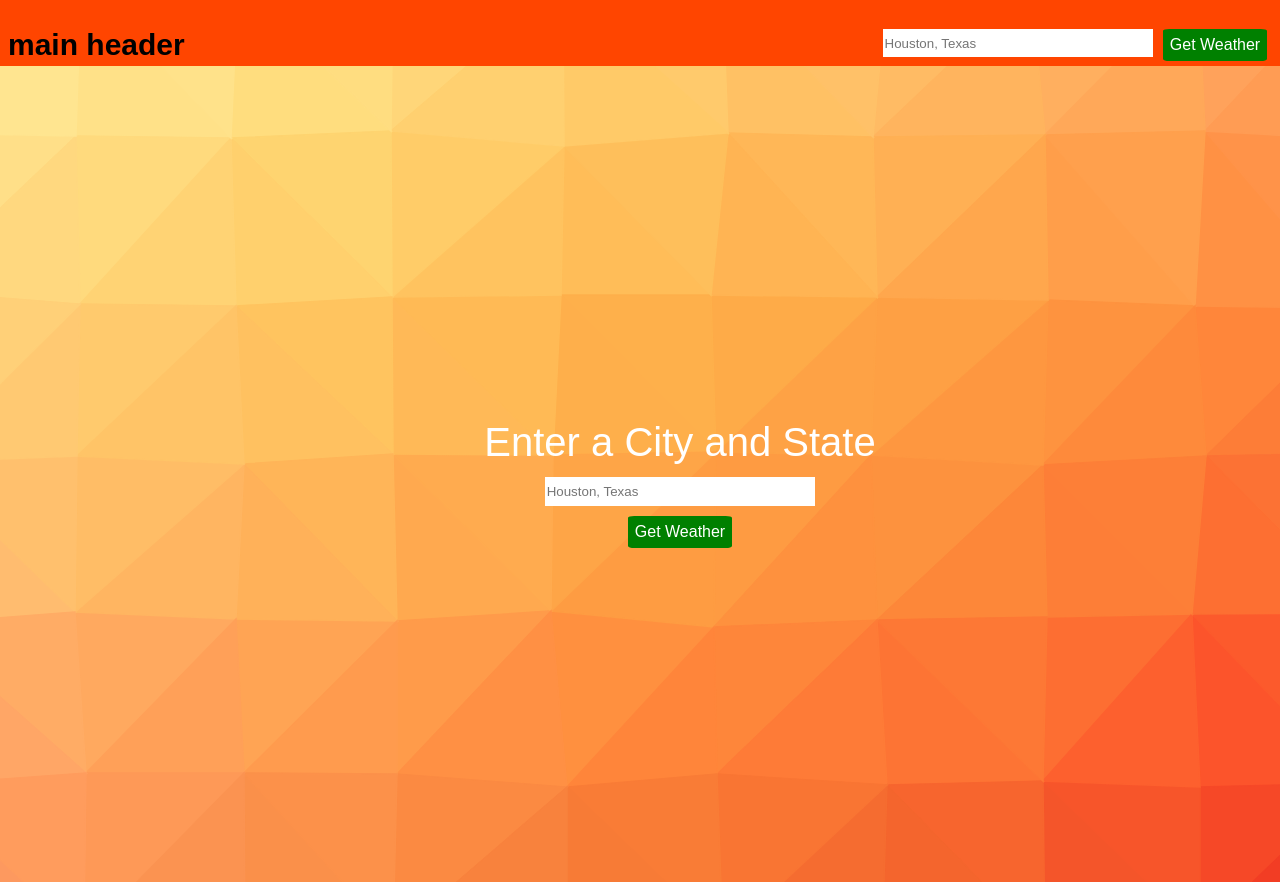
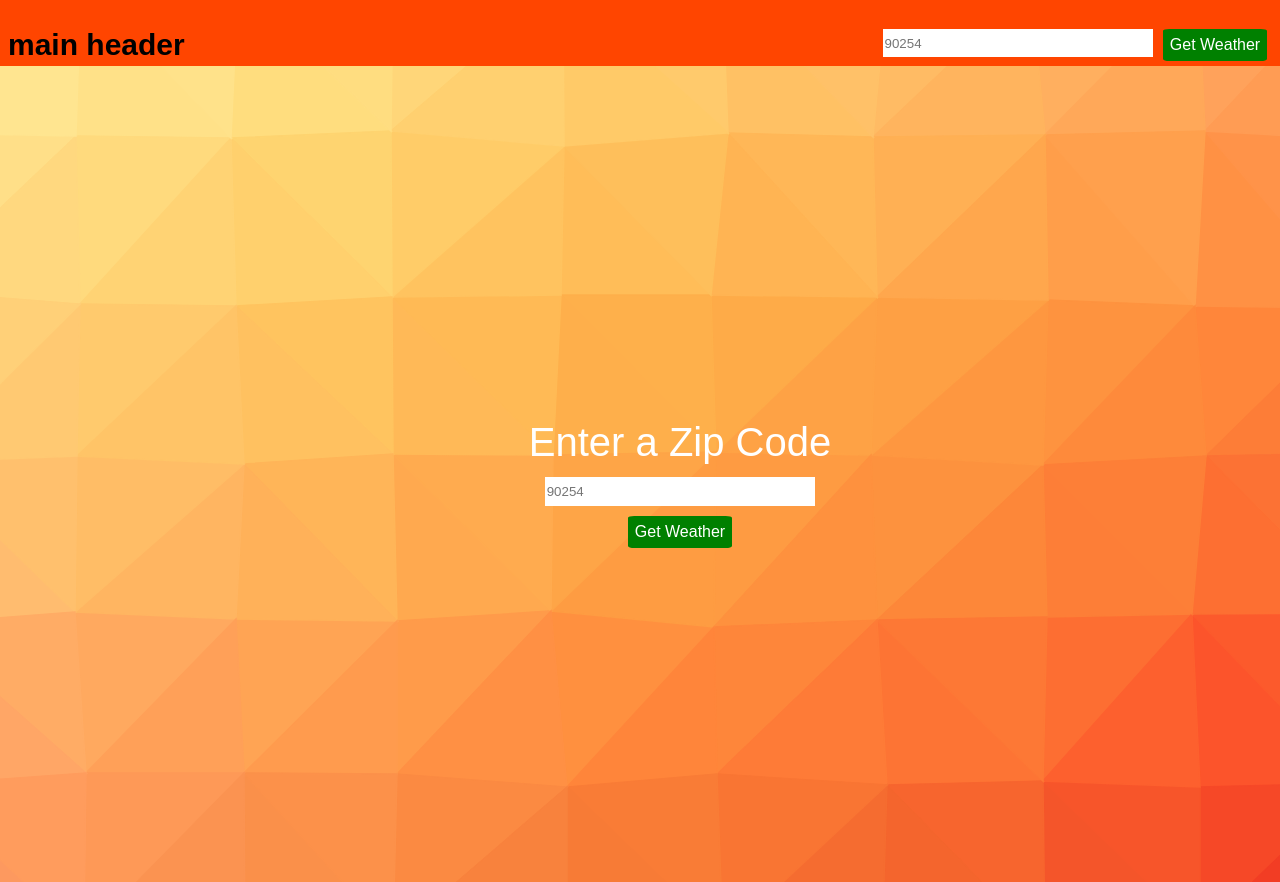
Before and after one commit to DoubleB123/weather-app-practice, a React (Create React App) app: page / in a window 1280 px wide. Shown: the top 882 px of the page. Built offline with nearby package versions, Linux system fonts and the light colour scheme.

Commit message:
step 4 working

```diff
--- a/package.json
+++ b/package.json
@@ -3,6 +3,7 @@
   "version": "0.1.0",
   "private": true,
   "dependencies": {
+    "axios": "^0.18.0",
     "react": "^16.2.0",
     "react-dom": "^16.2.0",
     "react-scripts": "1.1.1"
--- a/src/components/CityInput.js
+++ b/src/components/CityInput.js
@@ -1,6 +1,9 @@
 import React from 'react';
 import './styles/CityInput.css'
 import PropTypes from 'prop-types';
+import axios from 'axios';
+
+const APIKEY = 'fe60cbb8648c979c422e7c0dc22ce3cf';
 
 class CityInput extends React.Component {
   constructor(props) {
@@ -19,7 +22,19 @@ class CityInput extends React.Component {
   }
 
   handleSubmit(event) {
-    console.log('submited' + this.state.city);
+    console.log('submited ' + this.state.city);
+    const currentWeatherStr = 'http://api.openweathermap.org/data/2.5/weather?zip=' + this.state.city +'&type=accurate&APPID=' + APIKEY;
+    const forecastStr = 'http://api.openweathermap.org/data/2.5/forecast?zip=' + this.state.city + '&APPID=' + APIKEY;
+    axios.get(currentWeatherStr)
+      .then(data => {
+        console.log(data);
+      });
+      /*
+    axios.get(forecastStr)
+      .then(data => {
+        console.log(data);
+      });
+      */
   }
 
   render() {
@@ -27,11 +42,11 @@ class CityInput extends React.Component {
       <div>
         <ul className={'city-input-list-' + this.props.inputClass}>
           <li className={this.props.inputClass}>
-            <h3 className={'city-input-header-' + this.props.inputClass}>Enter a City and State</h3>
+            <h3 className={'city-input-header-' + this.props.inputClass}>Enter a Zip Code</h3>
           </li>
           <li className={this.props.inputClass}>
             <input className={'city-input-input-' + this.props.inputClass}
-              type='text' placeholder='Houston, Texas'
+              type='text' placeholder='90254'
               value={this.state.city} onChange={this.handleChange}>
             </input>
           </li>
```
